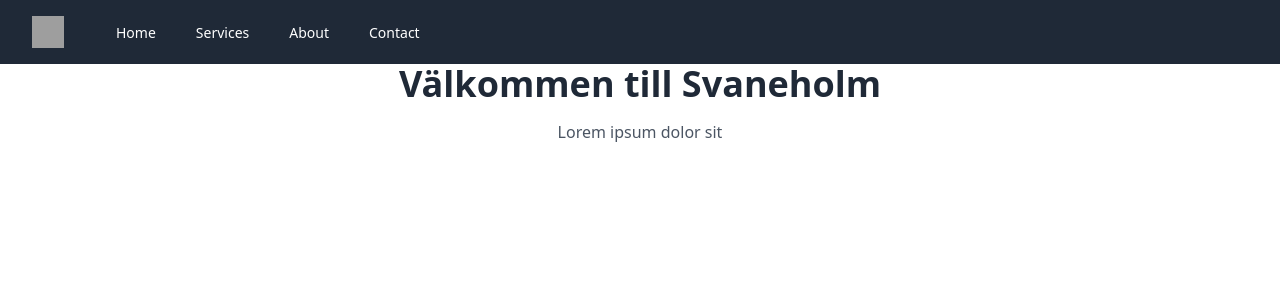
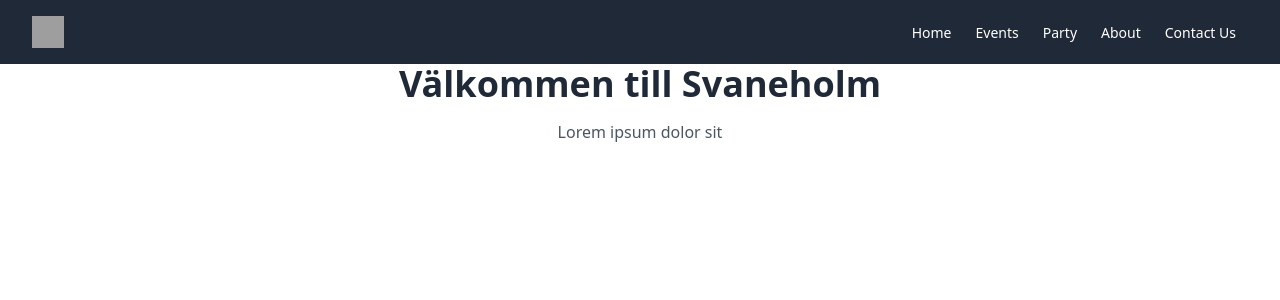
Before and after one commit to TurhanErgene/Svansjohus, a React (Create React App) app: page / in a window 1280 px wide. Shown: the top 300 px of the page. Built offline with nearby package versions, Linux system fonts and the light colour scheme; grey boxes are pictures that could not be loaded; the HTML template or start-up script is replaced by a standard one.

Commit message:
menu elements but dropdown is not working

```diff
--- a/src/App.js
+++ b/src/App.js
@@ -2,6 +2,8 @@ import "./App.css";
 import { BrowserRouter as Router, Routes, Route } from "react-router-dom";
 import Navbar from "./pages/Navbar";
 import Home from "./pages/Home";
+import About from "./pages/About";
+
 
 function App() {
   return (
@@ -10,8 +12,8 @@ function App() {
         <Navbar />
         <Routes>
           <Route exact path="/" element={<Home />} />
-          {/*  <Route exact path="/" element={<About />}/>
-               <Route exact path="/" element={<Home />}/>
+           <Route exact path="/about" element={<About />}/>
+             {/*   <Route exact path="/" element={<Home />}/>
               */}
         </Routes>
       </Router>
--- a/src/pages/Navbar.js
+++ b/src/pages/Navbar.js
@@ -1,53 +1,76 @@
-import React, { useState } from "react";
+import { useState } from "react";
 import { motion } from "framer-motion";
 
 const Navbar = () => {
   const [isOpen, setIsOpen] = useState(false);
 
   const navbarItems = [
-    { label: "Home", link: "/" },
     {
-      label: "Services",
+      label: "Home",
       link: "/",
+    },
+    {
+      label: "Events",
+      link: "/events",
+    },
+    {
+      label: "Party",
+      link: "/party",
       dropdownItems: [
-        { label: "Web Design", link: "/" },
-        { label: "Graphic Design", link: "/" },
-        { label: "Marketing", link: "/" },
+        {
+          label: "Weddings",
+          link: "/events/weddings",
+        },
+        {
+          label: "Corporote Celebrations",
+          link: "/corporate-celebrations",
+        },
       ],
     },
-    { label: "About", link: "/" },
-    { label: "Contact", link: "/" },
+    {
+      label: "About",
+      link: "/about",
+    },
+    {
+      label: "Contact Us",
+      link: "/contact-us",
+    },
   ];
 
   return (
     <nav className="bg-gray-800">
-      <div className="mx-auto px-4 sm:px-6 lg:px-8">
-        <div className="flex justify-between h-16">
-          <div className="flex items-center">
-            <a href="/" className="flex-shrink-0">
+      {/* Desktop version */}
+      <div className="px-4 mx-auto max-w-7xl sm:px-6 lg:px-8">
+        <div className="flex items-center justify-between h-16">
+          {/* Logo */}
+          <div className="flex-shrink-0">
+            <a href="/">
               <img
-                className="h-8 w-8"
+                className="w-8 h-8"
                 src="https://tailwindui.com/img/logos/workflow-mark-indigo-500.svg"
                 alt="Workflow"
               />
             </a>
+          </div>
+
+          {/* Navigation items */}
           <div className="hidden md:block">
-              <div className="ml-10 flex items-baseline space-x-4">
+            <div className="flex items-center justify-end md:flex-1">
               {navbarItems.map((item) => (
-                  <div key={item.label}>
+                <div key={item.label} className="relative">
                   <a
                     href={item.link}
-                      className="px-3 py-2 rounded-md text-sm font-medium text-white hover:bg-gray-700 focus:outline-none focus:bg-gray-700"
+                    className="px-3 py-2 text-sm font-medium text-white hover:bg-gray-700"
                   >
                     {item.label}
                   </a>
                   {item.dropdownItems && (
-                      <div className="hidden absolute mt-1 w-56 rounded-md bg-white shadow-lg">
+                    <div className="absolute top-full z-10 hidden py-1 bg-gray-800 rounded-md shadow-lg">
                       {item.dropdownItems.map((dropdownItem) => (
                         <a
                           key={dropdownItem.label}
                           href={dropdownItem.link}
-                            className="block px-4 py-2 text-sm text-gray-700 hover:bg-gray-100"
+                          className="block px-4 py-2 text-sm text-gray-300 hover:text-white"
                         >
                           {dropdownItem.label}
                         </a>
@@ -58,25 +81,19 @@ const Navbar = () => {
               ))}
             </div>
           </div>
-          </div>
-          <div className="-mr-2 flex md:hidden">
+
           {/* Hamburger menu */}
+          <div className="md:hidden">
             <motion.button
+              initial={{ rotate: 0 }}
+              animate={isOpen ? { rotate: 90 } : { rotate: 0 }}
+              transition={{ duration: 0.2 }}
               onClick={() => setIsOpen(!isOpen)}
-              animate={isOpen ? "open" : "closed"}
-              variants={{
-                open: { rotate: 90 },
-                closed: { rotate: 0 },
-              }}
-              transition={{ duration: 0.2 }}
-              type="button"
-              className="inline-flex items-center justify-center p-2 rounded-md text-gray-400 hover:text-white hover:bg-gray-700 focus:outline-none focus:bg-gray-700 transition duration-150 ease-in-out"
-              aria-label="Main menu"
-              aria-expanded="false"
+              className="inline-flex items-center justify-center p-2 text-gray-400 rounded-md hover:text-white hover:bg-gray-700 focus:outline-none focus:ring-2 focus:ring-inset focus:ring-white"
             >
               {isOpen ? (
                 <svg
-                  className="block h-6 w-6"
+                  className="w-6 h-6"
                   xmlns="http://www.w3.org/2000/svg"
                   fill="none"
                   viewBox="0 0 24 24"
@@ -92,7 +109,7 @@ const Navbar = () => {
                 </svg>
               ) : (
                 <svg
-                  className="block h-6 w-6"
+                  className="w-6 h-6"
                   xmlns="http://www.w3.org/2000/svg"
                   fill="none"
                   viewBox="0 0 24 24"
@@ -112,29 +129,24 @@ const Navbar = () => {
         </div>
       </div>
 
-      {/* Side menu */}
-      <motion.div
-        initial={{ x: "-100%" }}
-        animate={isOpen ? { x: 0 } : { x: "-100%" }}
-        transition={{ duration: 0.2 }}
-        className="md:hidden"
-      >
-        <div className="px-2 pt-2 pb-3 sm:px-3">
+      {/* Mobile version */}
+      <div className={`${isOpen ? "block" : "hidden"} md:hidden`}>
+        <div className="px-2 pt-2 pb-3 space-y-1 sm:px-3">
           {navbarItems.map((item) => (
-            <div key={item.label}>
+            <div key={item.label} className="relative">
               <a
                 href={item.link}
-                className="block px-3 py-2 rounded-md text-base font-medium text-white hover:bg-gray-700 focus:outline-none focus:bg-gray-700"
+                className="block px-3 py-2 text-base font-medium text-white rounded-md hover:bg-gray-700"
               >
                 {item.label}
               </a>
               {item.dropdownItems && (
-                <div className="ml-3 mt-1">
+                <div className="absolute top-full z-10 hidden py-1 bg-gray-800 rounded-md shadow-lg">
                   {item.dropdownItems.map((dropdownItem) => (
                     <a
                       key={dropdownItem.label}
                       href={dropdownItem.link}
-                      className="block px-3 py-2 rounded-md text-base font-medium text-gray-400 hover:text-white hover:bg-gray-700 focus:outline-none focus:text-white focus:bg-gray-700"
+                      className="block px-4 py-2 text-sm text-gray-300 hover:text-white"
                     >
                       {dropdownItem.label}
                     </a>
@@ -144,7 +156,7 @@ const Navbar = () => {
             </div>
           ))}
         </div>
-      </motion.div>
+      </div>
     </nav>
   );
 };
```
Lines whose indentation alone changed are shown as unchanged.
